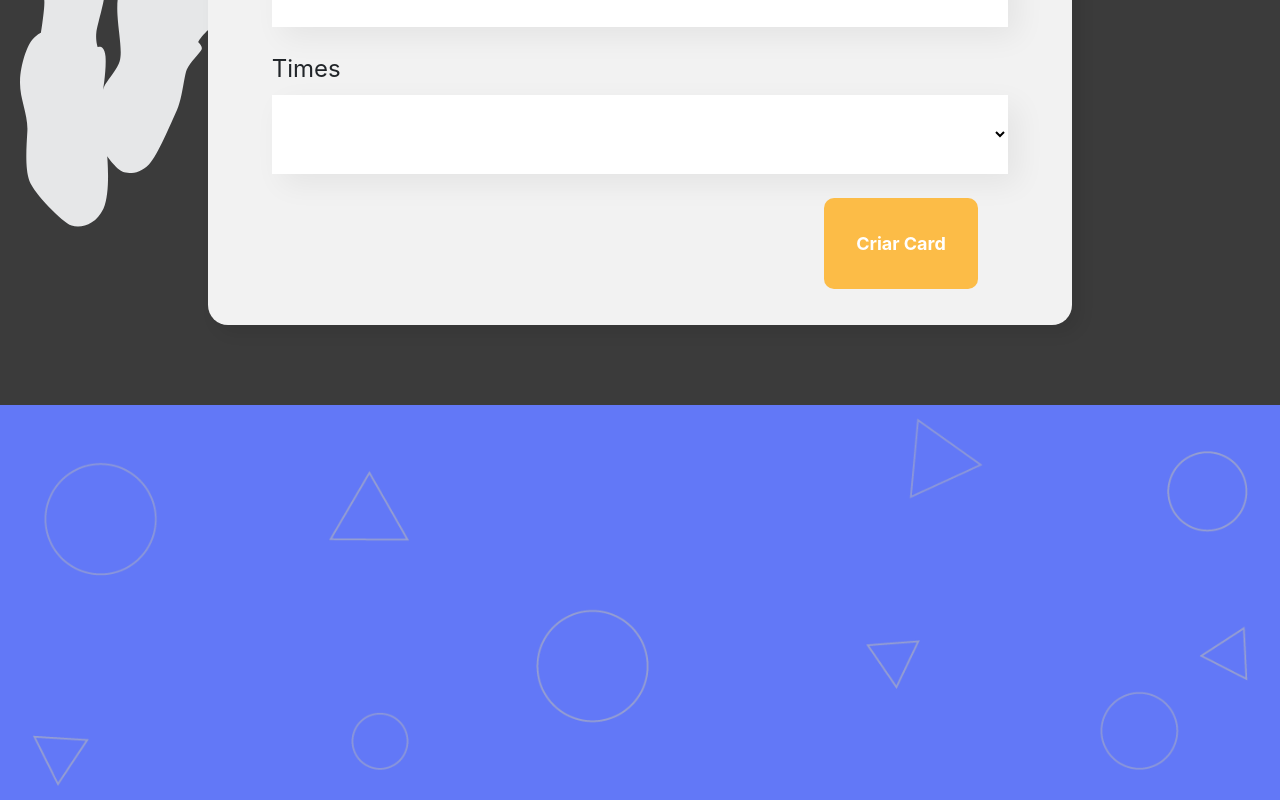
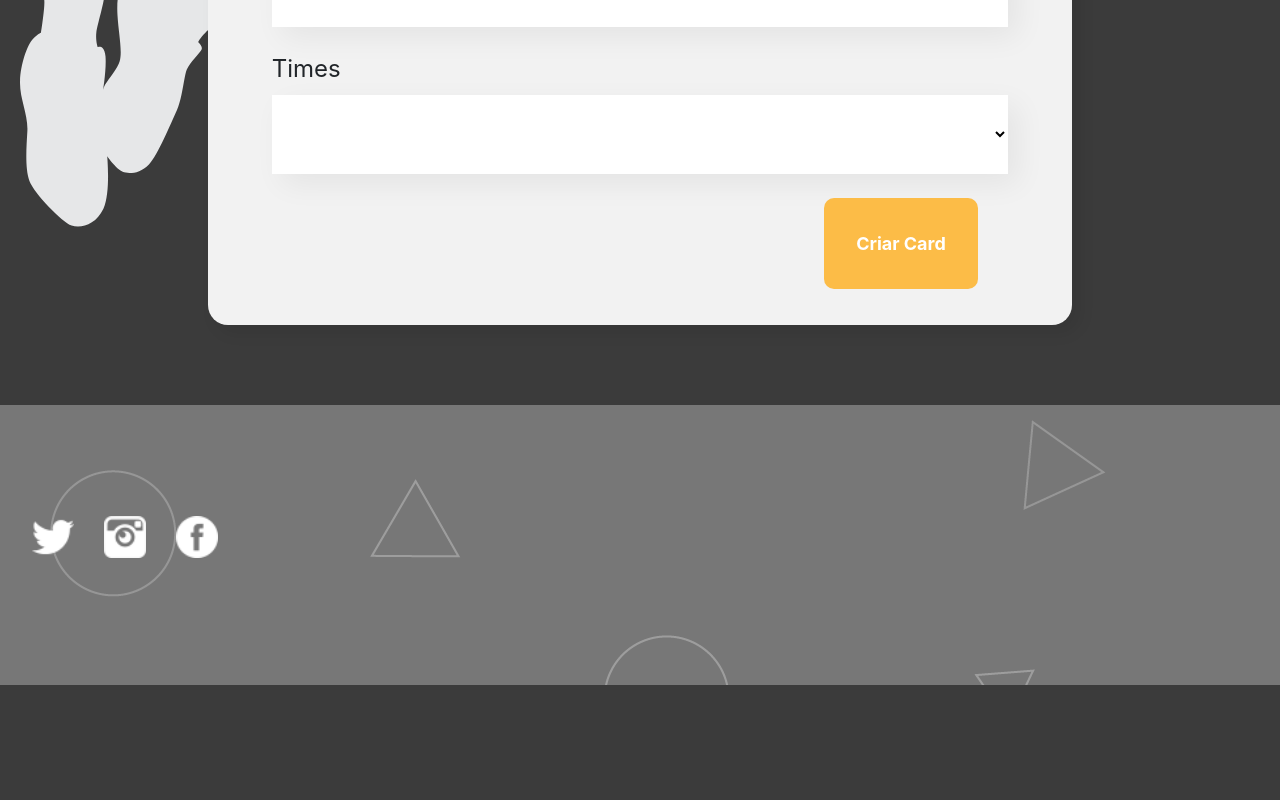
Before and after one commit to sandromatiass/CursosReactJs, a React (Create React App) app in the folder cursoUmProjetoOrgano/: page / in a window 1280 px wide. Shown: the part 1699-2499 px from the top of the page. After the commit the page ends 2384 px from the top, so only its background shows below. Built offline with nearby package versions, Linux system fonts and the light colour scheme.

Commit message:
finalizando projetos

```diff
--- a/cursoUmProjetoOrgano/src/components/Footer/Footer.css
+++ b/cursoUmProjetoOrgano/src/components/Footer/Footer.css
@@ -1,8 +1,20 @@
 .footer {
-    background-color: #6278f7;
+    display: flex;
+    align-items: center;
+    background-color: #777777;
+    background-image: url("../../../public/Imagens/fundo.png");
+    background-repeat: repeat;
+    height: 35vh;
     max-width: 100%;
 }
 
-.footer img {
-    max-width: 100%;
+
+.rede_sociais ul{
+    display: flex;
+    gap: 30px;
+    list-style: none;
 }
+
+.rede_sociais img {
+    width: 42px;
+}
--- /dev/null
+++ b/cursoUmProjetoOrgano/src/components/Footer/RedesSociais.js
@@ -0,0 +1,28 @@
+import React from "react";
+
+
+const RedesSociais = () => {
+  return (
+    <div className="rede_sociais">
+      <ul>
+        <li>
+          <a href="https://twitter.com/home">
+            <img src="../Imagens/tw.png" alt="Imagem Twitter PNG" />
+          </a>
+        </li>
+        <li>
+          <a href="https://www.instagram.com/">
+            <img src="../Imagens/ig.png" alt="Imagem Instagram PNG" />
+          </a>
+        </li>
+        <li>
+          <a href="https://www.facebook.com/">
+            <img src="../Imagens/fb.png" alt="Imagem Facebook PNG" />
+          </a>
+        </li>
+      </ul>
+    </div>
+  );
+};
+
+export default RedesSociais;
--- a/cursoUmProjetoOrgano/src/components/Footer/index.js
+++ b/cursoUmProjetoOrgano/src/components/Footer/index.js
@@ -1,11 +1,12 @@
 import './Footer.css'
+import RedesSociais from './RedesSociais';
 
 const Footer = () => {
     return (
-        <div className="footer">
-            <img src="/Imagens/fundo.png" alt="imagem fundo"/>
-        </div>
-    )
+      <div className="footer">
+        <RedesSociais />
+      </div>
+    );
 }
 
 export default Footer
```
